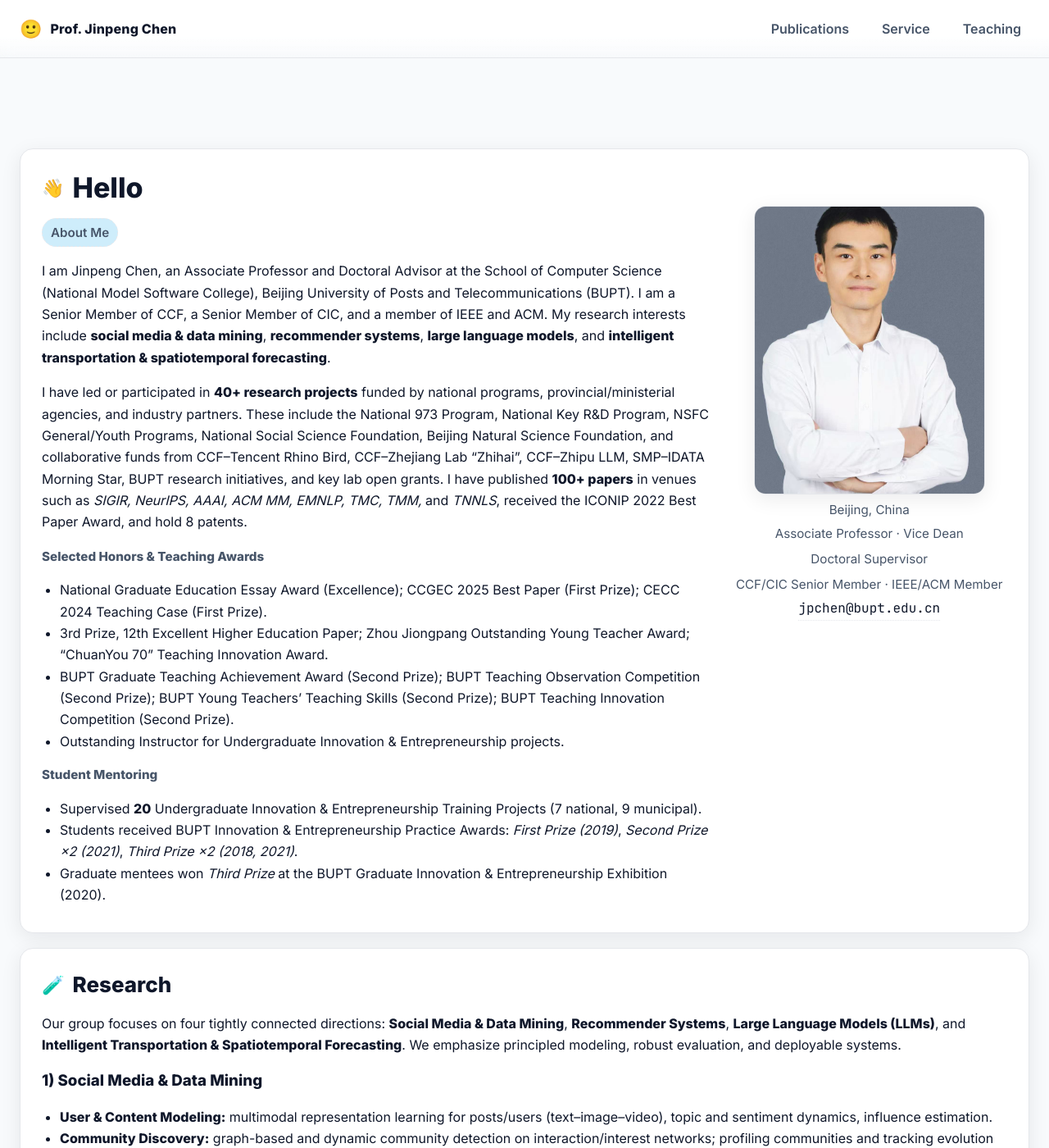
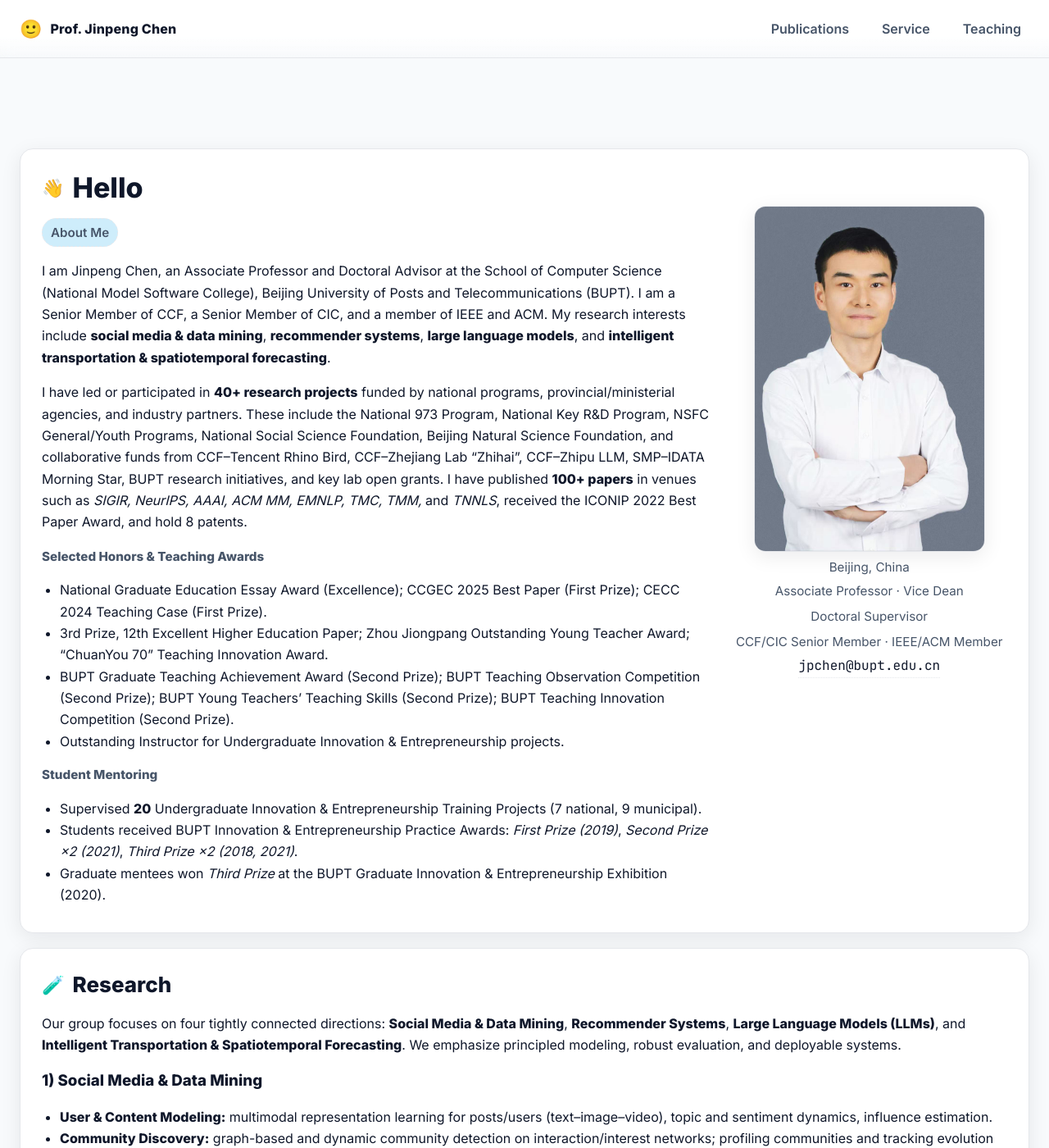
Before and after one commit to acdc-lab/jpchen, a Jekyll site: the page built from index.markdown, in a window 1280 px wide and 1400 px high. Shown: the whole window at 82% size. Built offline with Jekyll 4.4.1, drawn with Linux system fonts in a browser that asks for light colours.

Commit message:
Fix profile photo crop

```diff
--- a/assets/css/main.css
+++ b/assets/css/main.css
@@ -186,8 +186,9 @@ kbd,code,pre{font-family:"JetBrains Mono", ui-monospace, SFMono-Regular, Menlo,
 .bio-aside .profile{
   width: 100%;
   max-width: 280px;
-  aspect-ratio: 4 / 5;
+  aspect-ratio: 2 / 3;
   object-fit: cover;
+  object-position: center top;
   border-radius: 14px;
   border: 1px solid var(--border);
   box-shadow: var(--shadow);
```
Also changed, not shown: 1 other file.
